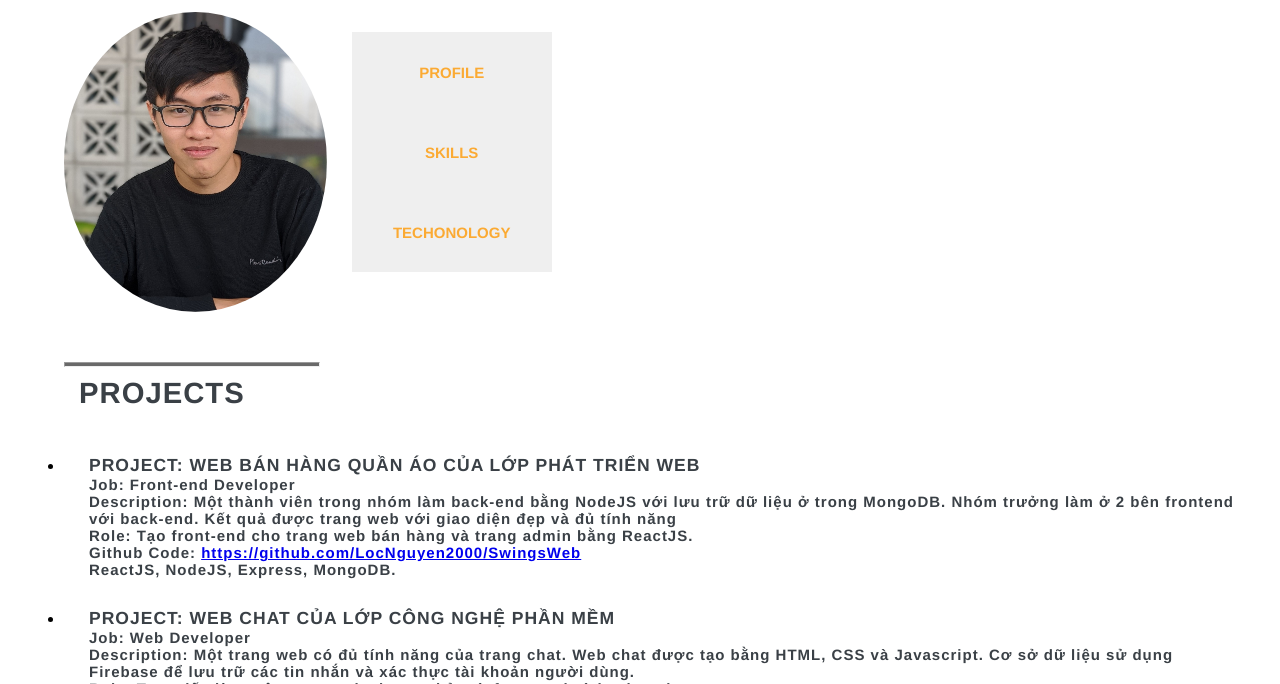
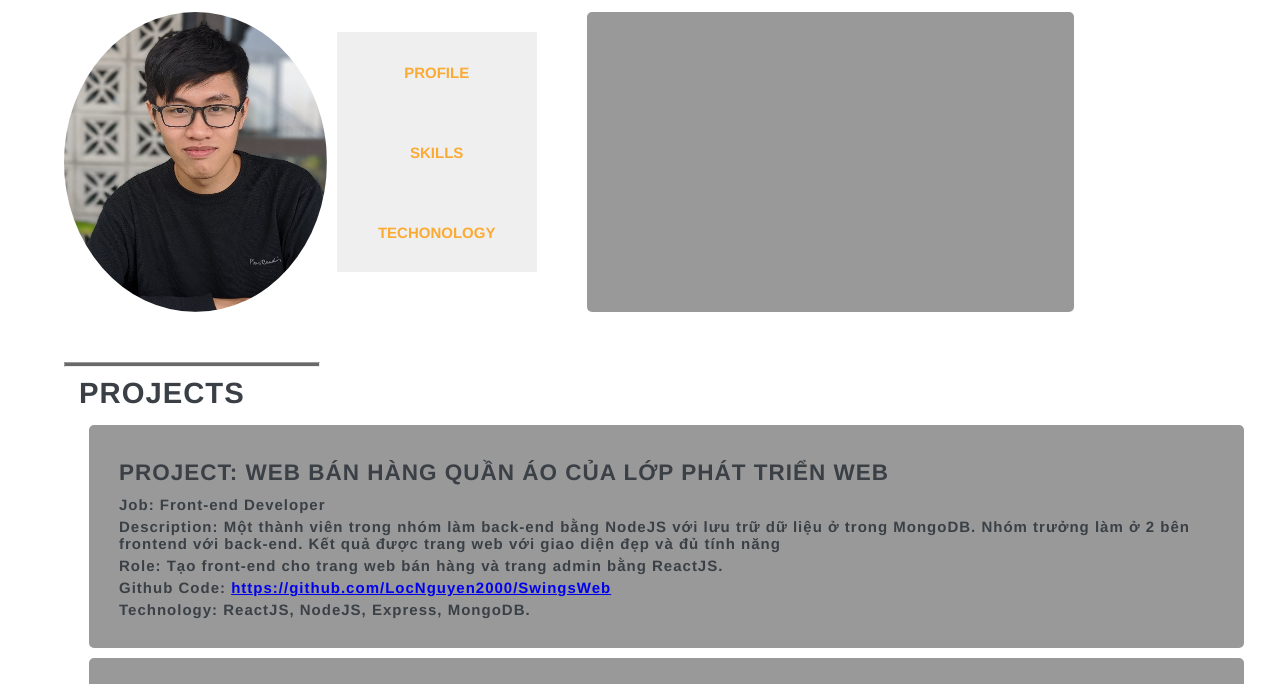
Before and after one commit to LocNguyen2000/Portfolio, a plain HTML site: page index.html in a window 1280 px wide. Shown: the part 656-1340 px from the top of the page. Drawn offline with Linux system fonts and the light colour scheme.

Commit message:
Add files via upload

```diff
--- a/CSS/body.css
+++ b/CSS/body.css
@@ -4,6 +4,7 @@
     margin-left: 5%;
 }
 .about-content{
+    /* display: block; */
     width: 100%;
 }
 .about-content .container{
@@ -27,7 +28,7 @@
 }
 .btn-list{
     list-style: none;
-    margin-left: 25px;
+    margin-left: 5%;
     padding-top: 20px;
 }
 .btn-list button{
@@ -48,7 +49,12 @@
     color: white;
     border: none;
 }
-
+#desc-list{
+    background: rgba(0, 0, 0, 0.4);
+    width: 40%;
+    margin-left: 5%;
+    border-radius: 5px;
+}
 .desc{
     padding-top: 30px;
     width: 95%;
@@ -62,20 +68,34 @@
     color:#3A4046;
     font-weight: bold;
     letter-spacing: 1px;
-    /* color: #5D656C; */
+    /* background: rgba(0, 0, 0, 0.4); */
 }
 .desc ul{
     list-style: none;
 }
-
-
 
 #prj-cnt{
     margin-top: 50px;
     width: 100%;
 
 }
+#prj-list{
+    list-style: none;
+}
 
+#prj-list li .desc{
+    padding: 30px;
+    background: rgba(0, 0, 0, 0.4);
+    margin-bottom: 10px;
+    border-radius: 5px;
+}
+
+#prj-list li .desc *{
+    padding-top: 5px;
+}
+a:visited{
+    color: #3A4046;
+}
 hr{
     width: 20%;
     height: 5px;
@@ -83,3 +103,7 @@ hr{
     position: absolute;
     left: 5%;
 }
+
+h2{
+    padding-bottom: 5px;
+}
--- a/CSS/header.css
+++ b/CSS/header.css
@@ -63,7 +63,6 @@
 .banner{
     background-image: linear-gradient(rgba(0, 0, 0, 0.65), rgba(0, 0, 0, 0.65)), url("../banner2.jpg");
     height: 60%;
-    /* width: 100%; */
     background-position: center;
     background-repeat: no-repeat;
     background-size: cover;
--- a/main.js
+++ b/main.js
@@ -35,12 +35,12 @@ function init(){
         prjContent.innerHTML += `
             <li>
                 <div class = "desc">
-                    <h3>PROJECT: ${prj.header} </h3>
+                    <h2>PROJECT: ${prj.header} </h2>
                     <p>Job: ${prj.job} </p>
                     <p>Description: ${prj.desc} </p>
                     <p>Role: ${prj.role} </p>
                     <p>Github Code: <a href = "${prj.link}"> ${prj.link}</a></p>
-                    <p>${prj.tech} </p>
+                    <p>Technology: ${prj.tech} </p>
                 </div>
             </li>
         `
```
